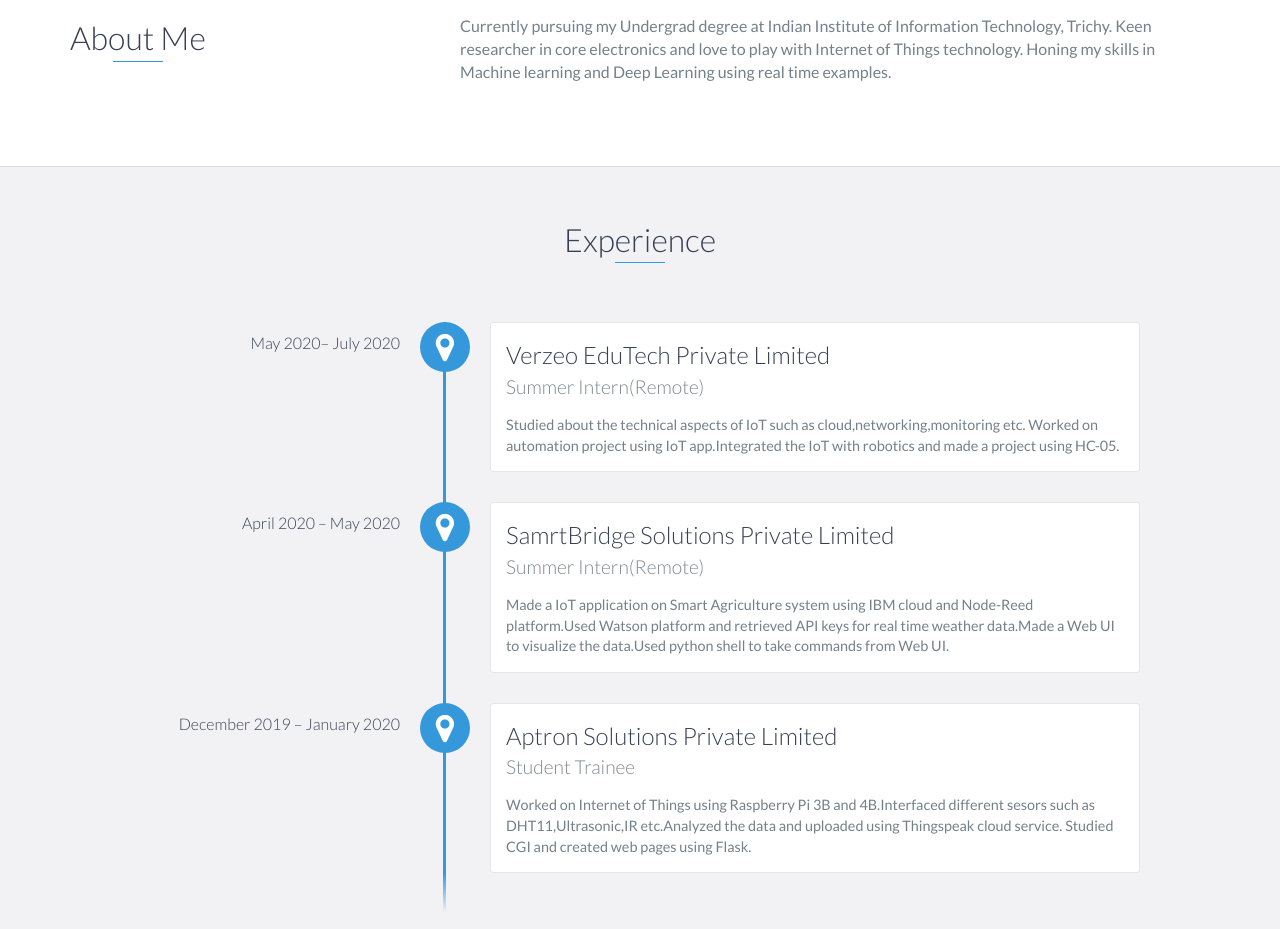
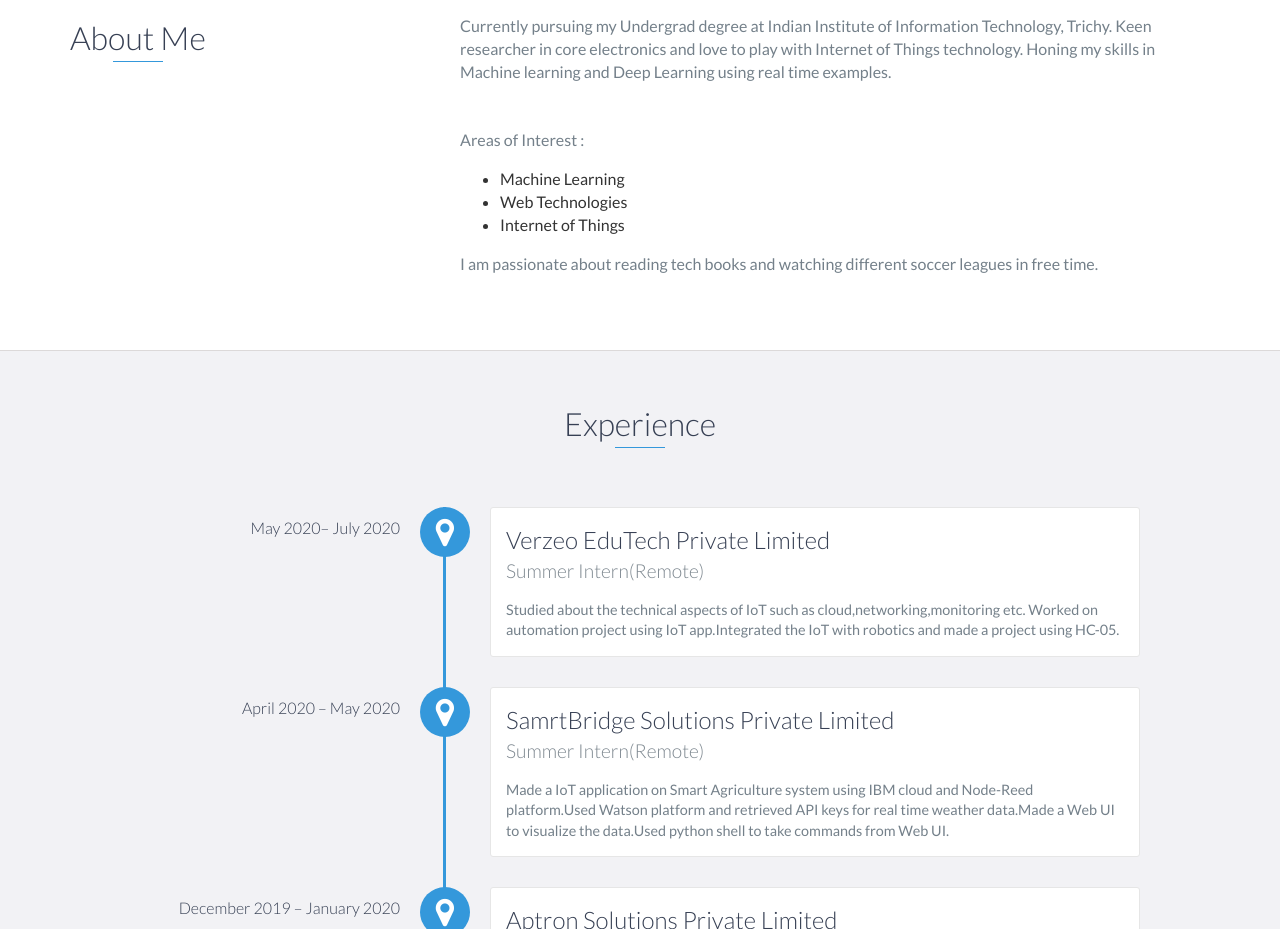
Before and after one commit to AmitVerma4/My-Personal-Website, a website: page index.html in a window 1280 px wide. Shown: the part 860-1789 px from the top of the page. Drawn offline with nearby package versions, Linux system fonts and the light colour scheme.

Commit message:
Updated content

```diff
--- a/index.html
+++ b/index.html
@@ -76,6 +76,26 @@
                         Currently pursuing my Undergrad degree at Indian Institute of Information Technology, Trichy.
                         Keen researcher in core electronics and love to play with Internet of Things technology.
                         Honing my skills in Machine learning and Deep Learning using real time examples.
+                    </p>
+                    <br>
+                    <br>
+                    <p>
+                        Areas of Interest :
+                        <ul>
+                            <li>
+                                Machine Learning
+                            </li>
+                            <li>
+                                Web Technologies
+                            </li>
+                            <li>
+                                Internet of Things
+                            </li>
+                        </ul>
+                    </p>
+
+                    <p>
+                        I am passionate about reading tech books and watching different soccer leagues in free time.
                     </p>
                 </div>
             </div>
```
